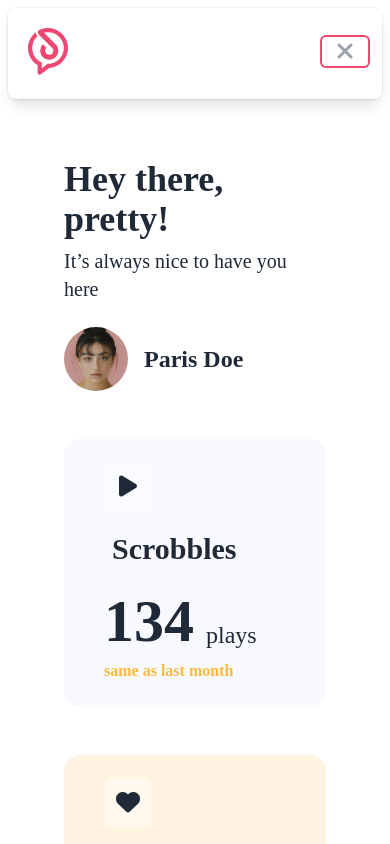
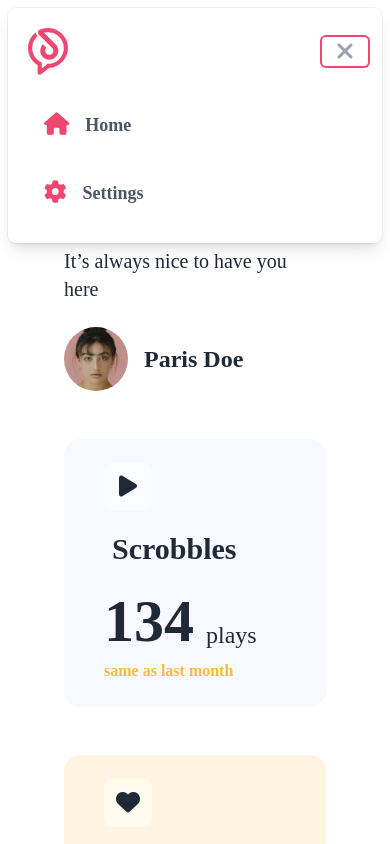
Before and after one commit to MatheusSw/apollo-fm-frontend, a React (Create React App) app: page / in a window 390 px wide. Both pictures are taken after a click on the button "Open menu". Shown: the top 844 px of the page. Built offline with nearby package versions, Linux system fonts and the light colour scheme.

Commit message:
Added items to mobile navbar

```diff
--- a/src/components/navbar/Navbar.tsx
+++ b/src/components/navbar/Navbar.tsx
@@ -1,5 +1,6 @@
 import { Popover, Transition } from "@headlessui/react";
 import { Fragment } from "react";
+import { NavLink } from "react-router-dom";
 import { ReactComponent as Logo } from "../../logo.svg";
 import NavButton from "../navbutton/Navbutton";
 
@@ -66,6 +67,13 @@
                   </Popover.Button>
                 </div>
               </div>
+              <div className="mt-6">
+                <nav className="grid gap-y-4">
+                  {/*[TODO] Make a component out of this or adapt the NavButton*/}
+                  <NavButton icon="fas fa-house" to="/" text="Home" />
+                  <NavButton icon="fas fa-gear" to="/settings" text="Settings" />
+                </nav>
+              </div>
             </div>
           </div>
         </Popover.Panel>
--- a/src/components/navbutton/Navbutton.tsx
+++ b/src/components/navbutton/Navbutton.tsx
@@ -3,23 +3,27 @@
 interface NavButtonProps {
   icon: string;
   to: string;
+  text?: string;
 }
 
-const NavButton: React.FC<NavButtonProps> = ({ icon, to }) => {
+const NavButton: React.FC<NavButtonProps> = ({ icon, to, text }) => {
   return (
     <NavLink
       to={to}
       className={({ isActive }) =>
         `flex items-center rounded-full py-3 px-4 text-lg font-semibold transition-colors duration-300
         ${
-          isActive
+          isActive && !text
             ? "bg-magenta text-white hover:bg-white hover:text-magenta"
-            : "text-magenta hover:text-gray-400"
+            : "text-magenta hover:text-gray-400 hover:bg-gray-50"
         }`
       }
     >
       <span className="flex-shrink-0">
         <i className={`${icon} fa-lg`} />
+        {text && (
+          <span className="ml-4 text-gray-600">{text}</span>
+        )}
       </span>
     </NavLink>
   );
```
